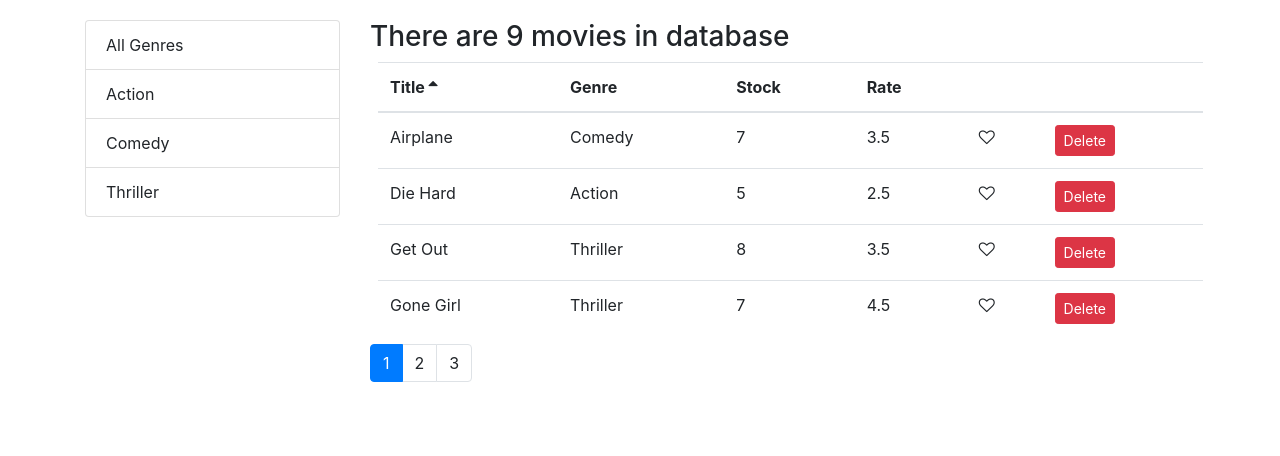
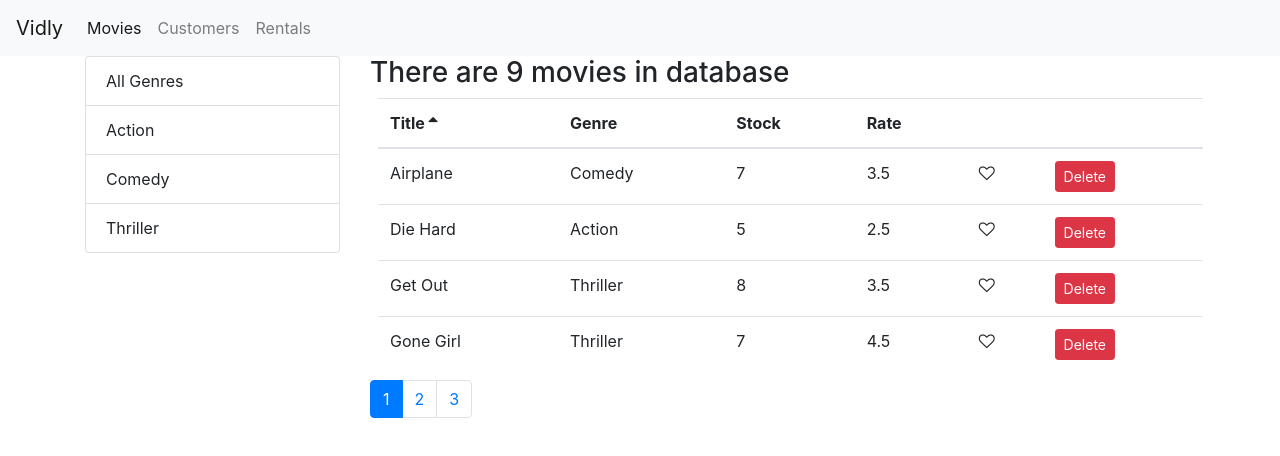
Before and after one commit to jegadeeswaran-thangarasu/counter-app-react, a React (Create React App) app: page /movies in a window 1280 px wide. Shown: the top 456 px of the page. Built offline with nearby package versions, Linux system fonts and the light colour scheme.

Commit message:
nav bar component added

```diff
--- a/package.json
+++ b/package.json
@@ -6,7 +6,7 @@
     "@testing-library/jest-dom": "^5.16.1",
     "@testing-library/react": "^12.1.2",
     "@testing-library/user-event": "^13.5.0",
-    "bootstrap": "^4.1.1",
+    "bootstrap": "^4.6.1",
     "font-awesome": "^4.7.0",
     "lodash": "^4.17.10",
     "prop-types": "^15.6.2",
@@ -14,6 +14,7 @@
     "react-dom": "^17.0.2",
     "react-router-dom": "^4.3.1",
     "react-scripts": "5.0.0",
+    "reactstrap": "^9.0.1",
     "web-vitals": "^2.1.3"
   },
   "scripts": {
--- a/src/App.js
+++ b/src/App.js
@@ -1,13 +1,17 @@
-import './App.css';
 import { Route, Redirect, Switch } from 'react-router-dom';
 // import Counter from './components/counter';
 import Movies from './components/movies';
 import Rentals from './components/rentals';
 import Customers from './components/customers';
 import NotFound from './components/not-found';
+import './App.css';
+import NavBar from './components/nav-bar';
+import React from 'react';
 
 function App() {
   return (
+    <React.Fragment>
+      <NavBar />
       <main className='container'>
         <Switch>
           <Route path="/movies" component={Movies}></Route>
@@ -18,6 +22,7 @@
           <Redirect to="/not-found" />
         </Switch>
       </main>
+    </React.Fragment>
   );
 }
 
--- /dev/null
+++ b/src/components/nav-bar.jsx
@@ -0,0 +1,29 @@
+import React from 'react';
+import { NavLink, Link } from 'react-router-dom';
+
+
+const NavBar = () => {
+    return (
+        <nav className="navbar navbar-expand-lg navbar-light bg-light">
+            <Link className="navbar-brand" to="/">Vidly</Link>
+            <button className="navbar-toggler" type="button" data-toggle="collapse" data-target="#navbarNavAltMarkup" aria-controls="navbarNavAltMarkup" aria-expanded="false" aria-label="Toggle navigation">
+                <span className="navbar-toggler-icon"></span>
+            </button>
+            <div className="collapse navbar-collapse" id="navbarNavAltMarkup">
+                <div className="navbar-nav">
+                    <NavLink className="nav-item nav-link" to="/movies">
+                        Movies
+                    </NavLink>
+                    <NavLink className="nav-item nav-link" to="/customers">
+                        Customers
+                    </NavLink>
+                    <NavLink className="nav-item nav-link" to="/rentals">
+                        Rentals
+                    </NavLink>
+                </div>
+            </div>
+        </nav>
+     );
+}
+
+export default NavBar;
--- a/src/index.css
+++ b/src/index.css
@@ -1,6 +1,6 @@
 body {
   margin: 0;
-  padding: 20px 0 0 0;
+  padding: 0 0 0 0;
   font-family: -apple-system, BlinkMacSystemFont, 'Segoe UI', 'Roboto', 'Oxygen',
     'Ubuntu', 'Cantarell', 'Fira Sans', 'Droid Sans', 'Helvetica Neue',
     sans-serif;
```
Also changed, not shown: src/index.js (+20 -0 lines), 1 other file (tests, documents, lock files or other folders).
